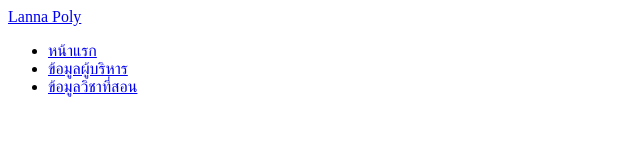
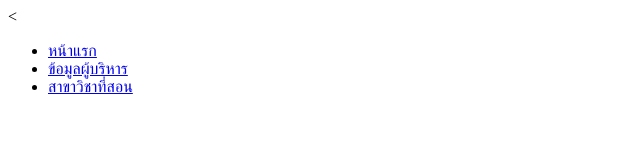
Before and after one commit to aiying8551-hash/Kittiphat-Test-standard3, a plain HTML site: page index.html in a window 1280 px wide. Shown: the full height of the page, 0-640 px from the left. Drawn offline with Linux system fonts and the light colour scheme; files that its build step writes are made by us from their sources.

Commit message:
Update index.html

```diff
--- a/index.html
+++ b/index.html
@@ -9,24 +9,8 @@
 </head>
 <body>
 
-  <!-- แถบเมนูหลัก (แก้ไข Link ไม่ให้สับสน) -->
-  <nav class="navbar">
-    <div class="nav-container">
-      <a href="#" class="brand-logo">Lanna Poly</a>
-      <ul class="nav-menu">
-        <li><a href="#/home">หน้าแรก</a></li>
-        <!-- เช็ก href ตรงนี้: ต้องไปที่ /executive ไม่ใช่ /subjects -->
-        <li><a href="#/executive" class="active">ข้อมูลผู้บริหาร</a></li>
-        <li><a href="#/subjects">ข้อมูลวิชาที่สอน</a></li>
-      </ul>
-    </div>
-  </nav>
-
-  <!-- พื้นที่แสดงเนื้อหา (Content Area) -->
-  <main id="main-content">
-    <!-- โหลด executive.html มาใส่ตรงนี้ -->
-  </main>
-
-  <script src="app.js"></script>
-</body>
-</html>
+  <<ul class="navbar">
+  <li><a href="index.html">หน้าแรก</a></li>
+  <li><a href="executive.html">ข้อมูลผู้บริหาร</a></li> <!-- ตรวจสอบว่าไม่ได้ใส่เป็น course.html หรือ subject.html -->
+  <li><a href="courses.html">สาขาวิชาที่สอน</a></li>
+</ul>
```
